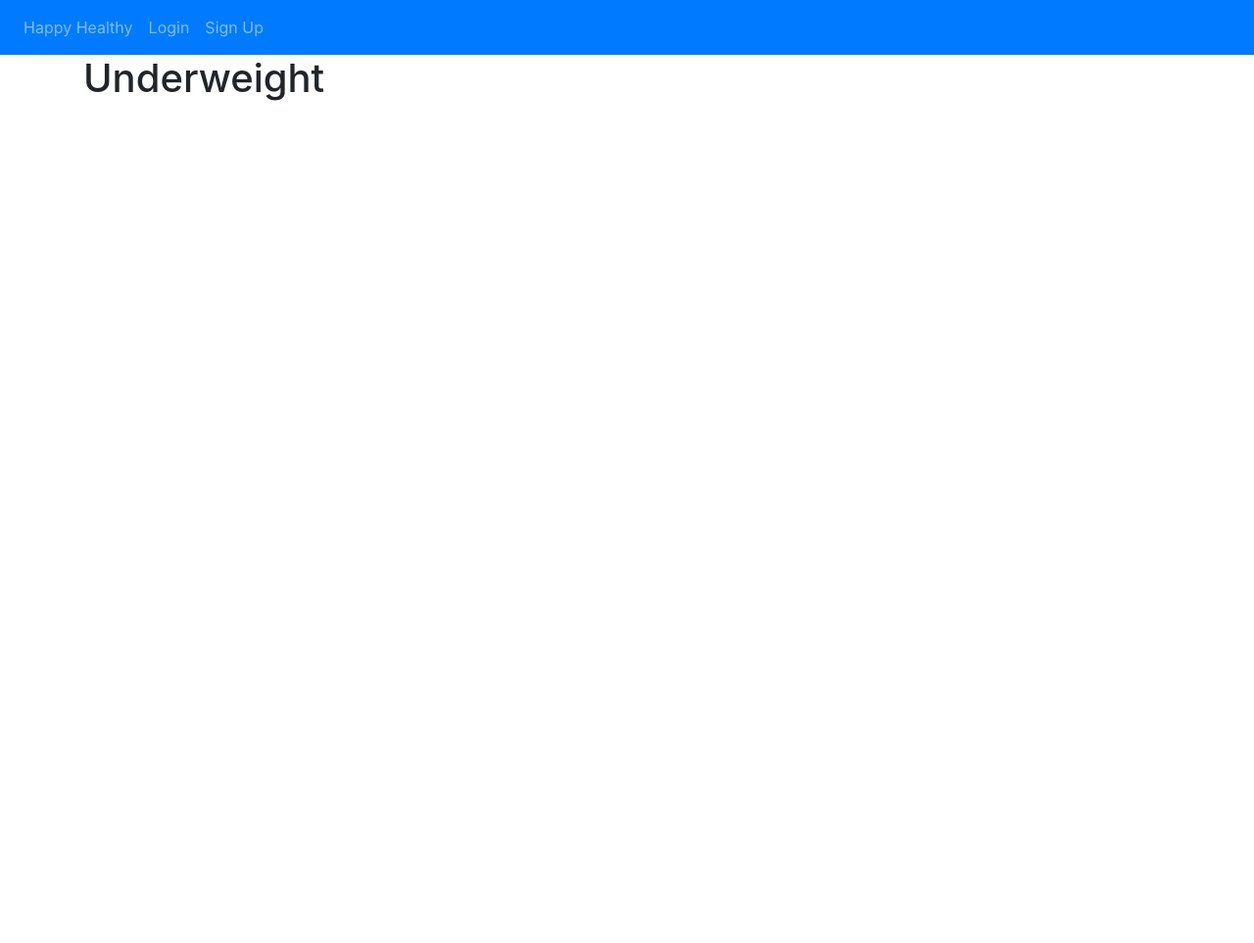
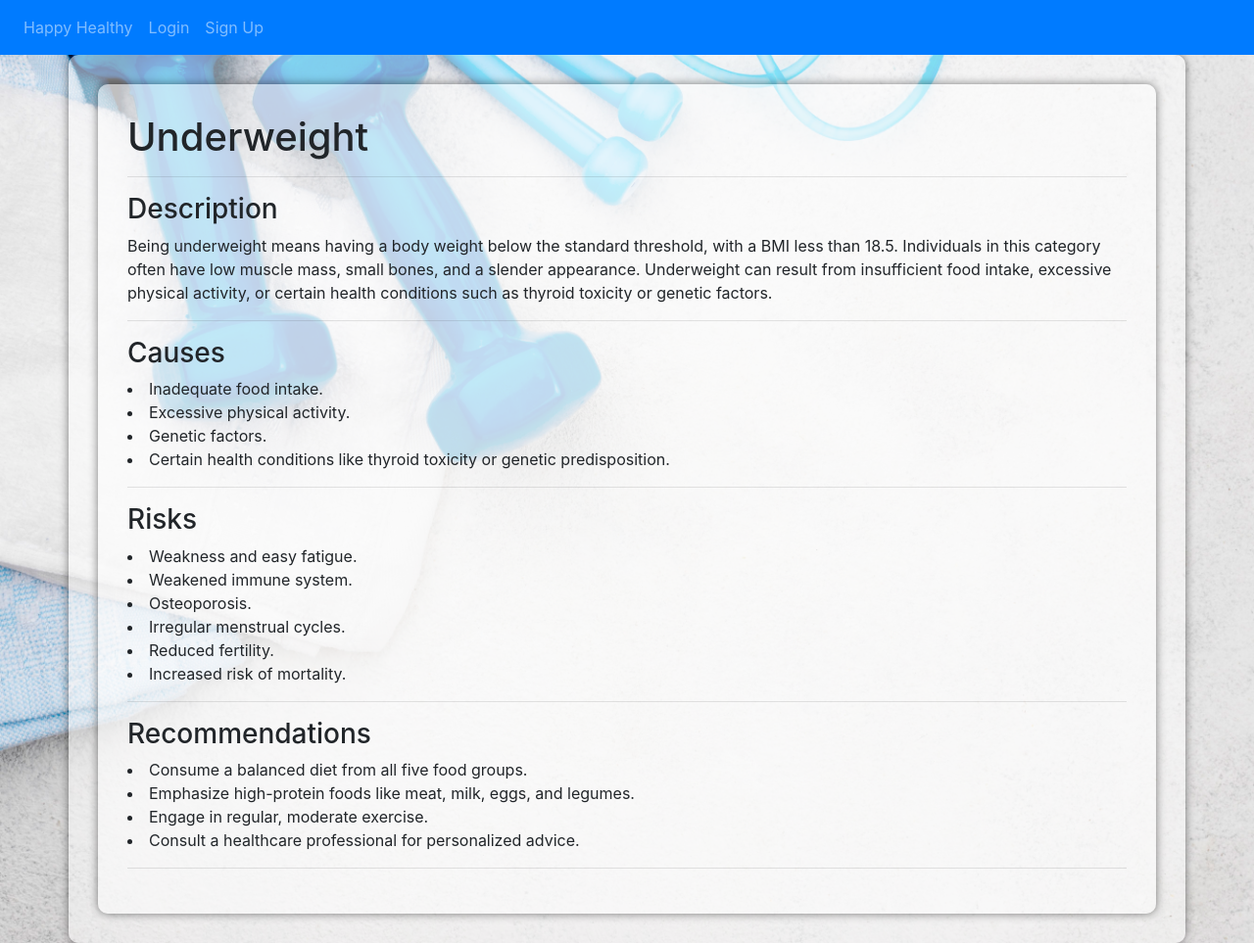
Before and after one commit to Chaapppp/Create-a-website-with-Flask, a Flask app: page /underweight in a window 1280 px wide. Shown: the whole page at 98% size. Before the commit the page ends 103 px from the top, so only its background shows below. Run offline with Flask 3, Linux system fonts and the light colour scheme; some libraries are stand-ins or nearby versions.

Commit message:
information (Underweight)

```diff
--- a/website/templates/underweight.html
+++ b/website/templates/underweight.html
@@ -1,5 +1,44 @@
 {% extends "base.html" %} {% block title %}Underweight{% endblock %}
-{% block content%}
+
+{% block content %}
+<link rel="stylesheet" type="text/css" href="../static/style/Categories.css">
+<div class="container">
     <h1>Underweight</h1>
+    <hr>
 
+    <h3>Description</h3>
+    <p>
+        Being underweight means having a body weight below the standard threshold, with a BMI less than 18.5. Individuals in this category often have low muscle mass, small bones, and a slender appearance. Underweight can result from insufficient food intake, excessive physical activity, or certain health conditions such as thyroid toxicity or genetic factors.
+    </p>
+    <hr>
+
+    <h3>Causes</h3>
+    <div>
+        <li>Inadequate food intake.</li>
+        <li>Excessive physical activity.</li>
+        <li>Genetic factors.</li>
+        <li>Certain health conditions like thyroid toxicity or genetic predisposition.</li>
+    </div>
+    <hr>
+
+    <h3>Risks</h3>
+    <div>
+        <li>Weakness and easy fatigue.</li>
+        <li>Weakened immune system.</li>
+        <li>Osteoporosis.</li>
+        <li>Irregular menstrual cycles.</li>
+        <li>Reduced fertility.</li>
+        <li>Increased risk of mortality.</li>
+    </div>
+    <hr>
+
+    <h3>Recommendations</h3>
+    <div>
+        <li>Consume a balanced diet from all five food groups.</li>
+        <li>Emphasize high-protein foods like meat, milk, eggs, and legumes.</li>
+        <li>Engage in regular, moderate exercise.</li>
+        <li>Consult a healthcare professional for personalized advice.</li>
+    </div>
+    <hr>
+</div>
 {% endblock %}
```
